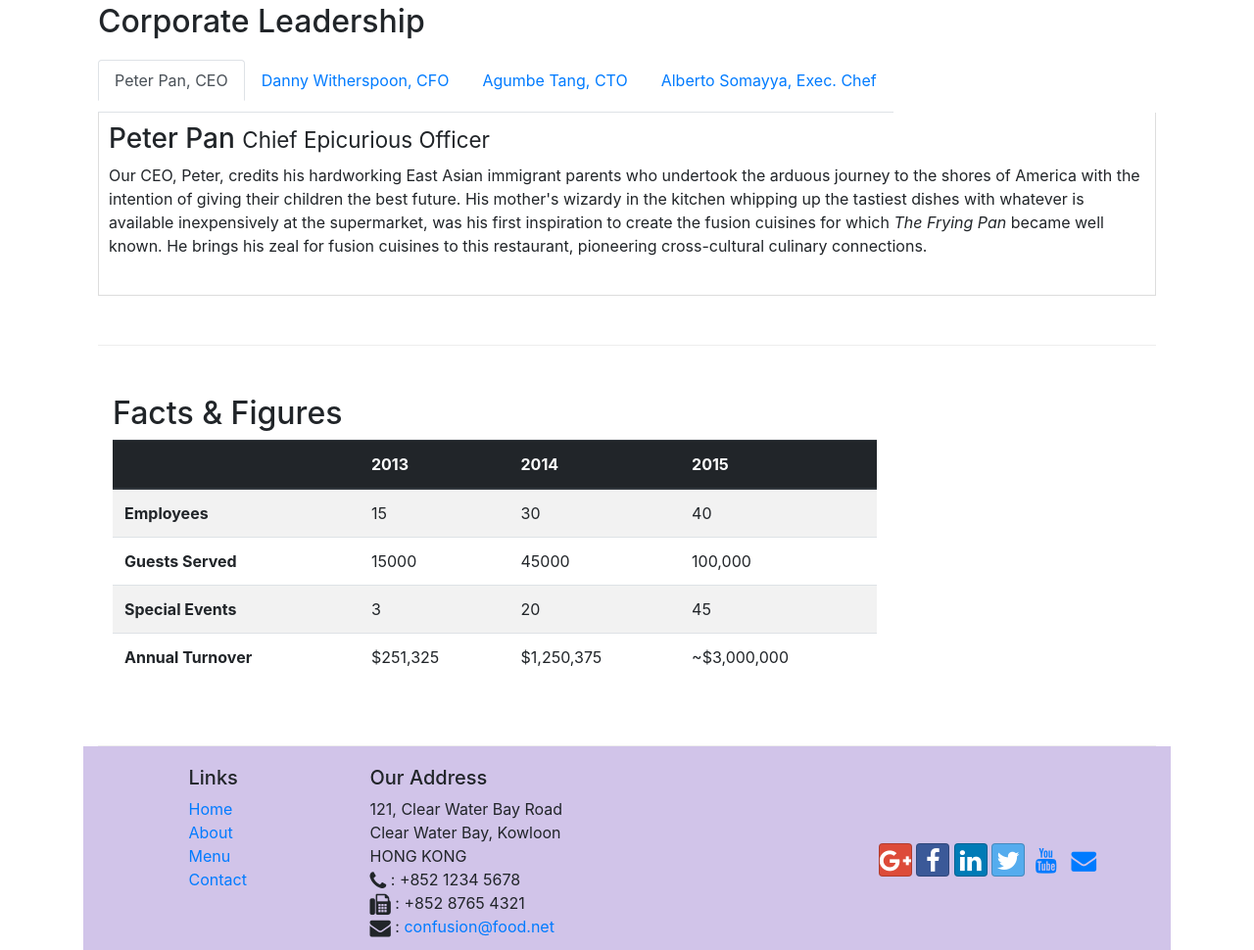
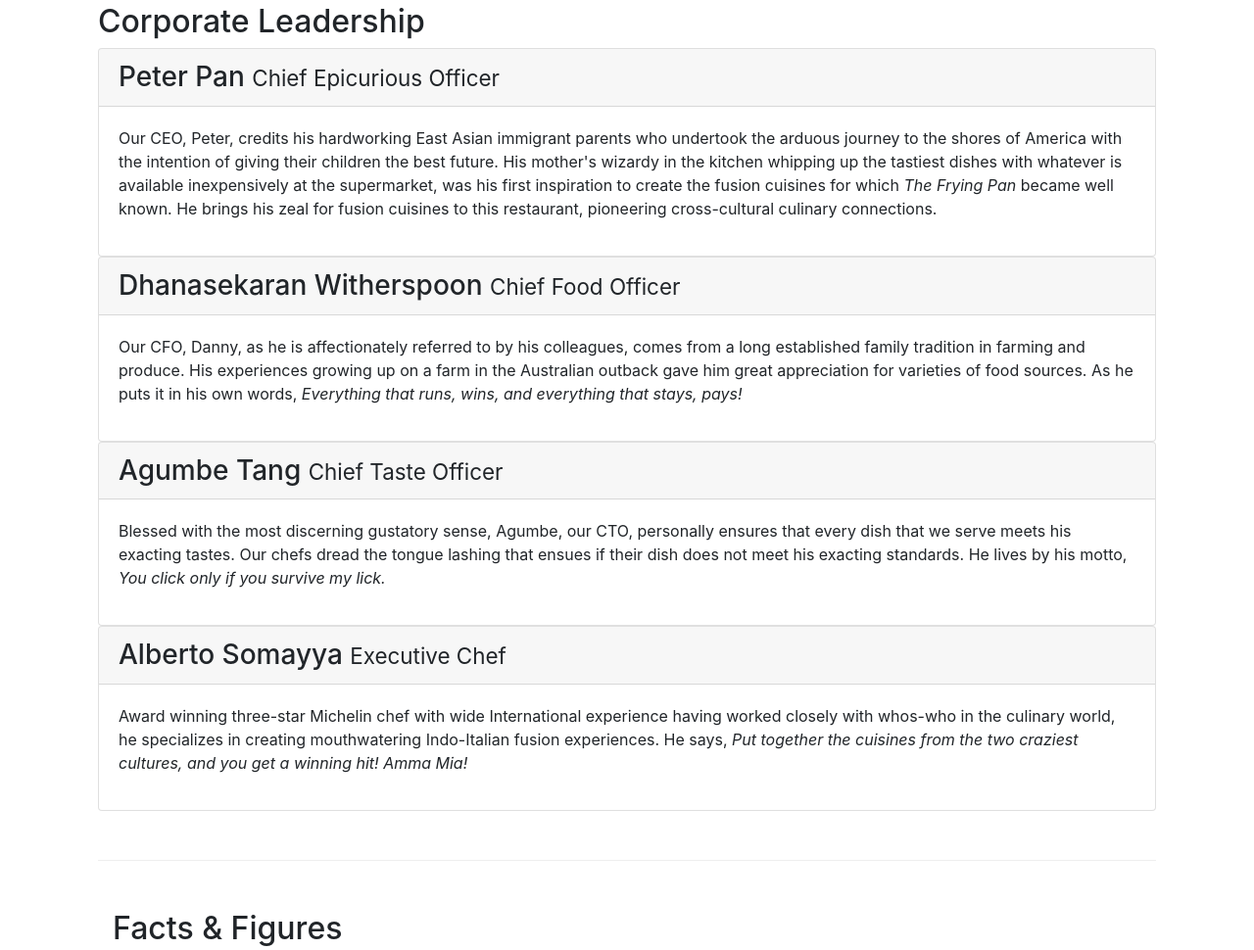
Before and after one commit to i-arihant/project_BootStrap, a website: page aboutus.html in a window 1280 px wide. Shown: the part 1019-1989 px from the top of the page at 98% size. Drawn offline with nearby package versions, Linux system fonts and the light colour scheme.

Commit message:
Accordion

```diff
--- a/aboutus.html
+++ b/aboutus.html
@@ -98,46 +98,54 @@
     <div class="container">
             <div class="row row-content align-items-left">
                 <h2>Corporate Leadership</h2>
-                <ul class="nav nav-tabs">
-                    <li class="nav-item">
-                        <a class="nav-link active" href="#peter" role="tab" data-toggle="tab">Peter Pan, CEO</a>
-                    </li>
-                    <li class="nav-item">
-                      <a class="nav-link" href="#danny" role="tab"
-                        data-toggle="tab">Danny Witherspoon, CFO</a>
-                    </li>
-                    <li class="nav-item">
-                      <a class="nav-link" href="#agumbe"role="tab"
-                        data-toggle="tab">Agumbe Tang, CTO</a>
-                    </li>
-                    <li class="nav-item">
-                      <a class="nav-link" href="#alberto" role="tab"
-                        data-toggle="tab">Alberto Somayya, Exec. Chef</a>
-                    </li>
-                </ul>
-                <div class="tab-content">
-                    <div role="tabpanel" class="tab-pane fade show active" id="peter">
-                        <h3>Peter Pan <small>Chief Epicurious Officer</small></h3>
-                        <div class="d-none d-sm-block">
-                        <p>Our CEO, Peter, credits his hardworking East Asian immigrant parents who undertook the arduous journey to the shores of America with the intention of giving their children the best future. His mother's wizardy in the kitchen whipping up the tastiest dishes with whatever is available inexpensively at the supermarket, was his first inspiration to create the fusion cuisines for which <em>The Frying Pan</em> became well known. He brings his zeal for fusion cuisines to this restaurant, pioneering cross-cultural culinary connections.</p>
+
+                <div id="accordion">
+                   <div class="card">
+                        <div class="card-header" role="tab" id="peterhead">
+                            <h3 class="mb-0">
+                            <a data-toggle="collapse" data-target="#peter">Peter Pan <small>Chief Epicurious Officer</small></a>
+                            </h3>
+                        </div>
+                           <div class="collapse show " id="peter" data-parent="#accordion">
+                                <div class="card-body">
+                                    <p class="d-none d-sm-block">Our CEO, Peter, credits his hardworking East Asian immigrant parents who undertook the arduous journey to the shores of America with the intention of giving their children the best future. His mother's wizardy in the kitchen whipping up the tastiest dishes with whatever is available inexpensively at the supermarket, was his first inspiration to create the fusion cuisines for which <em>The Frying Pan</em> became well known. He brings his zeal for fusion cuisines to this restaurant, pioneering cross-cultural culinary connections.</p>
+                                </div>
+                            </div>
+                    </div>
+                    <div class="card">
+                        <div class="card-header" role="tab" id="dannyhead">
+                            <h3 class="mb-0">
+                            <a class="collapsed" data-toggle="collapse" data-target="#danny">Dhanasekaran Witherspoon <small>Chief Food Officer</small></a>
+                            </h3>
+                        </div>
+                        <div class="collapse show" id="danny" data-parent="#accordion">
+                            <div class=" card-body">
+                                <p class=" d-none d-sm-block">Our CFO, Danny, as he is affectionately referred to by his colleagues, comes from a long established family tradition in farming and produce. His experiences growing up on a farm in the Australian outback gave him great appreciation for varieties of food sources. As he puts it in his own words, <em>Everything that runs, wins, and everything that stays, pays!</em></p>
+                            </div>
                         </div>
                     </div>
-                    <div role="tabpanel" class="tab-pane fade" id="danny">
-                        <h3>Dhanasekaran Witherspoon <small>Chief Food Officer</small></h3>
-                        <div class="d-none d-sm-block">
-                        <p>Our CFO, Danny, as he is affectionately referred to by his colleagues, comes from a long established family tradition in farming and produce. His experiences growing up on a farm in the Australian outback gave him great appreciation for varieties of food sources. As he puts it in his own words, <em>Everything that runs, wins, and everything that stays, pays!</em></p>
+                    <div class="card">
+                        <div class="card-header" role="tab" id="agumbehead">
+                            <h3 class="mb-0">
+                            <a class="collapsed" data-toggle="collapse" data-target="#agumbe">Agumbe Tang <small>Chief Taste Officer</small></a>
+                            </h3>
+                        </div>
+                        <div class="collapse show" id="agumbe" data-parent="#accordion">
+                            <div class="card-body">
+                                <p class="d-none d-sm-block">Blessed with the most discerning gustatory sense, Agumbe, our CTO, personally ensures that every dish that we serve meets his exacting tastes. Our chefs dread the tongue lashing that ensues if their dish does not meet his exacting standards. He lives by his motto, <em>You click only if you survive my lick.</em></p>
+                            </div>
                         </div>
                     </div>
-                    <div role="tabpanel" class="tab-pane fade" id="agumbe">
-                        <h3>Agumbe Tang <small>Chief Taste Officer</small></h3>
-                        <div class="d-none d-sm-block">
-                        <p>Blessed with the most discerning gustatory sense, Agumbe, our CTO, personally ensures that every dish that we serve meets his exacting tastes. Our chefs dread the tongue lashing that ensues if their dish does not meet his exacting standards. He lives by his motto, <em>You click only if you survive my lick.</em></p>
+                    <div class="card">
+                        <div class="card-header" role="tab" id="albertohead">
+                            <h3 class="mb-0">
+                            <a class="collapsed" data-toggle="collapse" data-target="#alberto">Alberto Somayya <small>Executive Chef</small></a>
+                            </h3>
                         </div>
-                    </div>
-                    <div role="tabpanel" class="tab-pane fade" id="alberto">
-                        <h3>Alberto Somayya <small>Executive Chef</small></h3>
-                        <div class="d-none d-sm-block">
-                        <p>Award winning three-star Michelin chef with wide International experience having worked closely with whos-who in the culinary world, he specializes in creating mouthwatering Indo-Italian fusion experiences. He says, <em>Put together the cuisines from the two craziest cultures, and you get a winning hit! Amma Mia!</em></p>
+                        <div class="collapse show" id="alberto" data-parent="#accordion">
+                            <div class="card-body">
+                                <p class="d-none d-sm-block">Award winning three-star Michelin chef with wide International experience having worked closely with whos-who in the culinary world, he specializes in creating mouthwatering Indo-Italian fusion experiences. He says, <em>Put together the cuisines from the two craziest cultures, and you get a winning hit! Amma Mia!</em></p>
+                            </div>
                         </div>
                     </div>
                  </div>
--- a/package.json
+++ b/package.json
@@ -14,10 +14,10 @@
     "lite-server": "^2.3.0"
   },
   "dependencies": {
-    "bootstrap": "^4.0.0",
+    "bootstrap": "^4.4.1",
     "bootstrap-social": "^5.1.1",
     "font-awesome": "^4.7.0",
-    "jquery": "^3.3.1",
-    "popper.js": "^1.12.9"
+    "jquery": "^3.5.1",
+    "popper.js": "^1.16.1"
   }
 }
```
Also changed, not shown: 1 other file.
